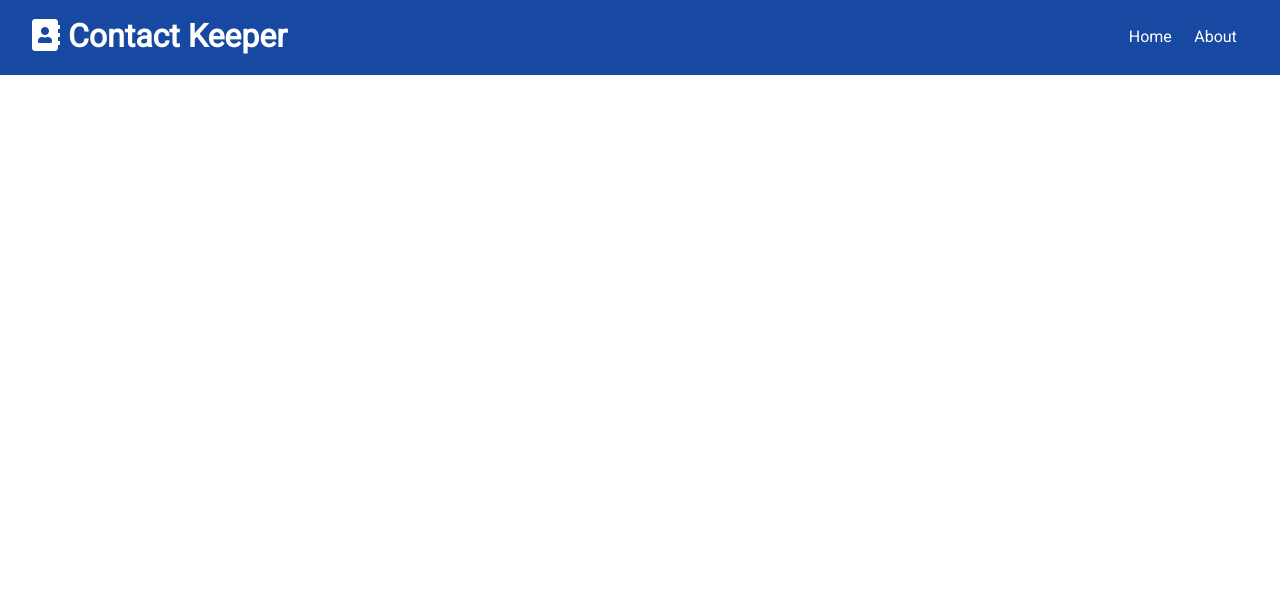
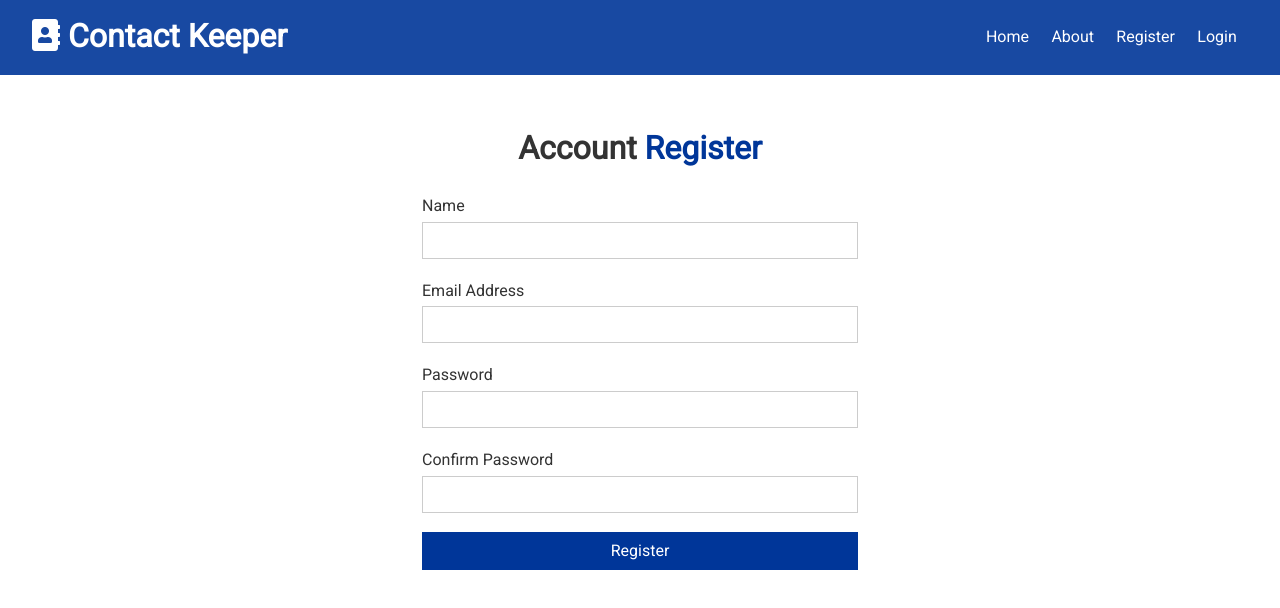
Before and after one commit to weichunnn/contact-keeper, a React (Create React App) app in the folder client/: page /register in a window 1280 px wide. Shown: the top 608 px of the page. Built offline with nearby package versions, Linux system fonts and the light colour scheme; the HTML template or start-up script is replaced by a standard one.

Commit message:
Added login and register components

```diff
--- a/client/src/App.js
+++ b/client/src/App.js
@@ -3,6 +3,8 @@
 import Navbar from './components/layout/Navbar';
 import Home from './components/pages/Home';
 import About from './components/pages/About';
+import Register from './components/auth/Register';
+import Login from './components/auth/Login';
 import ContactState from './context/contact/ContextState';
 import AuthState from './context/auth/AuthState';
 import './App.css';
@@ -18,6 +20,8 @@
               <Switch>
                 <Route exact path='/' component={Home} />
                 <Route exact path='/about' component={About} />
+                <Route exact path='/register' component={Register} />
+                <Route exact path='/login' component={Login} />
               </Switch>
             </div>
           </Fragment>
--- /dev/null
+++ b/client/src/components/auth/Login.js
@@ -0,0 +1,51 @@
+import React, { useState } from 'react';
+
+const Login = () => {
+  const [user, setUser] = useState({
+    email: '',
+    password: ''
+  });
+
+  const { email, password } = user;
+
+  const onChange = (e) =>
+    setUser({
+      ...user,
+      [e.target.name]: e.target.value
+    });
+
+  const onSubmit = (e) => {
+    e.preventDefault();
+    console.log('Login Submit');
+  };
+
+  return (
+    <div className='form-container'>
+      <h1>
+        Account <span className='text-primary'>Login</span>
+      </h1>
+      <form onSubmit={onSubmit}>
+        <div className='form-group'>
+          <label htmlFor='email'>Email Address</label>
+          <input type='email' name='email' value={email} onChange={onChange} />
+        </div>
+        <div className='form-group'>
+          <label htmlFor='password'>Password</label>
+          <input
+            type='password'
+            name='password'
+            value={password}
+            onChange={onChange}
+          />
+        </div>
+        <input
+          type='submit'
+          value='Login'
+          className='btn btn-primary btn-block'
+        />
+      </form>
+    </div>
+  );
+};
+
+export default Login;
--- /dev/null
+++ b/client/src/components/auth/Register.js
@@ -0,0 +1,66 @@
+import React, { useState } from 'react';
+
+const Register = () => {
+  const [user, setUser] = useState({
+    name: '',
+    email: '',
+    password: '',
+    password2: ''
+  });
+
+  const { name, email, password, password2 } = user;
+
+  const onChange = (e) =>
+    setUser({
+      ...user,
+      [e.target.name]: e.target.value
+    });
+
+  const onSubmit = (e) => {
+    e.preventDefault();
+    console.log('Register Submit');
+  };
+
+  return (
+    <div className='form-container'>
+      <h1>
+        Account <span className='text-primary'>Register</span>
+      </h1>
+      <form onSubmit={onSubmit}>
+        <div className='form-group'>
+          <label htmlFor='name'>Name</label>
+          <input type='text' name='name' value={name} onChange={onChange} />
+        </div>
+        <div className='form-group'>
+          <label htmlFor='email'>Email Address</label>
+          <input type='email' name='email' value={email} onChange={onChange} />
+        </div>
+        <div className='form-group'>
+          <label htmlFor='password'>Password</label>
+          <input
+            type='password'
+            name='password'
+            value={password}
+            onChange={onChange}
+          />
+        </div>
+        <div className='form-group'>
+          <label htmlFor='password2'>Confirm Password</label>
+          <input
+            type='password'
+            name='password2'
+            value={password2}
+            onChange={onChange}
+          />
+        </div>
+        <input
+          type='submit'
+          value='Register'
+          className='btn btn-primary btn-block'
+        />
+      </form>
+    </div>
+  );
+};
+
+export default Register;
--- a/client/src/components/layout/Navbar.js
+++ b/client/src/components/layout/Navbar.js
@@ -15,6 +15,12 @@
         <li>
           <Link to='/about'>About</Link>
         </li>
+        <li>
+          <Link to='/register'>Register</Link>
+        </li>
+        <li>
+          <Link to='/login'>Login</Link>
+        </li>
       </ul>
     </div>
   );
```
